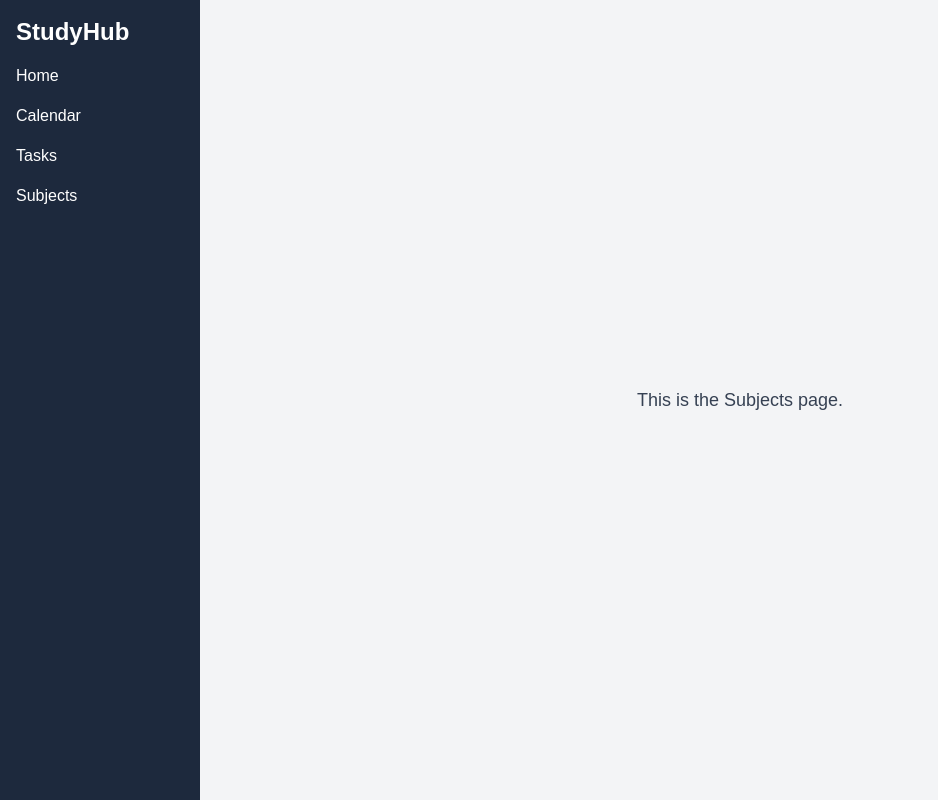
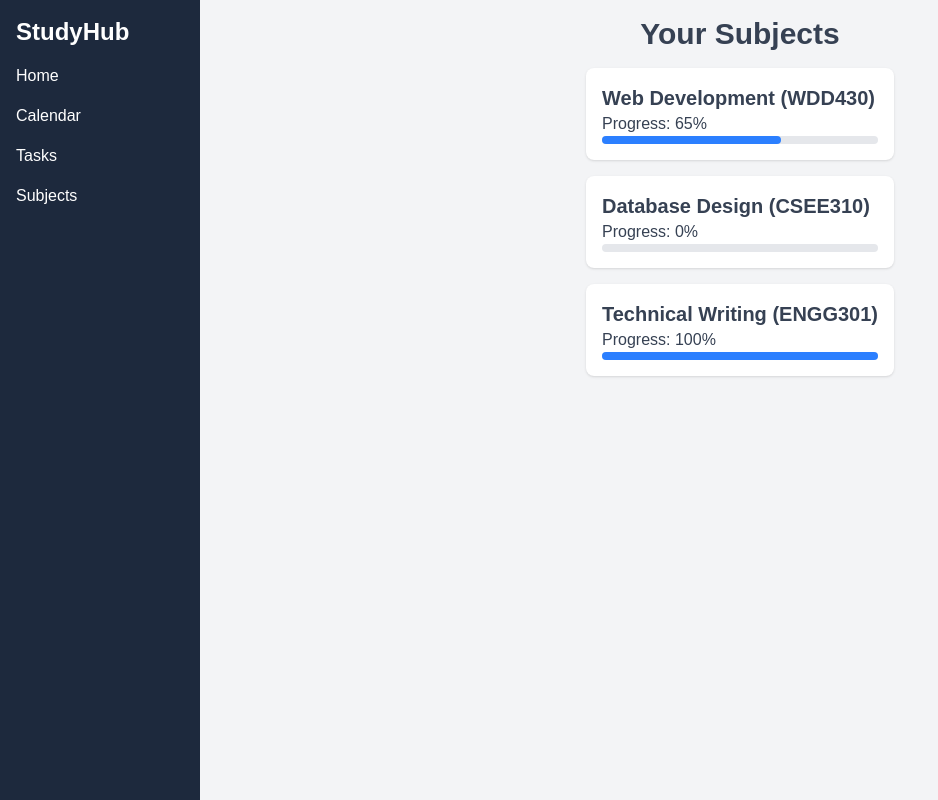
Before and after one commit to vamundse/wdd430-team11, a Next.js app: page /subjects in a window 1280 px wide. Shown: the whole page, without its empty margins (0-938 px from the left). Built offline with nearby package versions, Linux system fonts and the light colour scheme.

Commit message:
Made the subjectlist and subjectdetails components and the pages subjects and subject[id]

```diff
--- a/app/layout.tsx
+++ b/app/layout.tsx
@@ -1,7 +1,7 @@
 import type { Metadata } from "next";
 import { Geist, Geist_Mono } from "next/font/google";
 import "./globals.css";
-import Navigation from "../components/navigation";
+import Navigation from "../components/Navigation";
 
 const geistSans = Geist({
   variable: "--font-geist-sans",
--- /dev/null
+++ b/app/subjects/[id]/page.tsx
@@ -0,0 +1,18 @@
+import SubjectDetails from "../../../components/SubjectDetails";
+import { testSubjects } from "../../../lib/testDb";
+
+
+export default async function SubjectDetailsPage( { params }: { params: Promise<{id: string}>}) {
+    const { id } = await params;
+    const subject = testSubjects.find(sub => sub.code === id);
+
+    if (!subject) {
+        return <div>Subject not found</div>;
+    }
+
+    return (
+        <div className="flex flex-col items-center pt-4 min-h-screen w-full bg-gray-100">
+            <SubjectDetails {...subject} />
+        </div>
+    )
+}
--- a/app/subjects/page.tsx
+++ b/app/subjects/page.tsx
@@ -1,7 +1,13 @@
+import SubjectList from "../../components/SubjectList";
+import { testSubjects } from "../../lib/testDb";
+
 export default function Subjects() {
     return (
-        <div className="flex flex-col items-center justify-center min-h-screen w-full bg-gray-100">
-            <p className="text-lg text-gray-700">This is the Subjects page.</p>
+        <div className="flex flex-col items-center pt-4 min-h-screen w-full bg-gray-100">
+            <h1 className="text-3xl font-semibold text-gray-700">Your Subjects</h1>
+            <div className="mt-4 text-gray-700">
+                <SubjectList subjects={testSubjects} />
+            </div>
         </div>
     )
 }
--- /dev/null
+++ b/components/SubjectDetails.tsx
@@ -0,0 +1,36 @@
+export interface SubjectDetailsProps {
+    name: string;
+    code: string;
+    instructor?: string;
+    status?: string;
+    progress?: number;
+    tasks?: string[];
+}
+
+export default function SubjectDetails({name, code, instructor, status, progress, tasks}: SubjectDetailsProps) {
+    return (
+        <div className="text-gray-800">
+            <h1 className="text-2xl font-bold">{name} ({code})</h1>
+            {instructor && <p className="mt-2">Instructor: {instructor}</p>}
+            {status && <p className="mt-2">Status: {status}</p>}
+            <div className="mt-2">
+                <span>Progress: {progress}%</span>
+                <div className="mt-1">
+                    <div className="h-2 bg-gray-200 rounded-full">
+                        <div
+                            className="h-2 bg-blue-500 rounded-full"
+                            style={{ width: `${progress}%` }}
+                        ></div>
+                    </div>
+                </div>
+            </div>
+            <h2 className="text-xl font-semibold mt-4">Tasks</h2>
+            <ul className="mt-2">
+                {tasks?.map((task, index) => (
+                    <li className="flex items-center gap-2 p-2 rounded-md hover:underline hover:bg-blue-100 hover:cursor-pointer" key={index}>
+                        <span className="w-2 h-2 bg-blue-500 rounded-full"></span>{task}</li>
+                ))}
+            </ul>
+        </div>
+    );
+}
--- /dev/null
+++ b/components/SubjectList.tsx
@@ -0,0 +1,36 @@
+import Link from "next/link";
+import type { SubjectDetailsProps } from "./SubjectDetails";
+
+interface SubjectListProps {
+    subjects: SubjectDetailsProps[]
+}
+
+export default function SubjectList({ subjects}: SubjectListProps) {
+    return (
+        <div className="space-y-4">
+            {subjects.map(({ name, code, progress }) => (
+                <Link href={`/subjects/${code}`} key={code}>
+                <div className="p-4 mb-4 bg-white rounded-lg shadow hover:bg-blue-100 hover:cursor-pointer" key={code}>
+                    <h2 className="text-xl font-semibold">{name} ({code})</h2>
+                    {progress !== undefined && (
+                        <div>
+                            <div className="flex justify-between">
+                            <span>Progress: {progress}%</span>
+                            </div>
+                            <div>
+                                <div className="h-2 bg-gray-200 rounded-full">
+                                    <div
+                                        className="h-2 bg-blue-500 rounded-full"
+                                        style={{ width: `${progress}%` }}
+                                    ></div>
+                                </div>
+                            </div>
+                        </div>
+                    )}
+                </div>
+                </Link>
+            ))}
+        </div>
+
+    );
+}
--- /dev/null
+++ b/lib/testDb.ts
@@ -0,0 +1,31 @@
+import type { SubjectDetailsProps } from "../components/SubjectDetails";
+
+export const testSubjects: SubjectDetailsProps[] = [
+	{
+		name: "Web Development",
+		code: "WDD430",
+		instructor: "Dr. Morgan",
+		status: "In progress",
+		progress: 65,
+		tasks: [
+			"Complete responsive layout",
+			"Review API routing",
+			"Submit project milestone",
+		],
+	},
+	{
+		name: "Database Design",
+		code: "CSEE310",
+		instructor: "Prof. Reyes",
+		status: "Not started",
+		progress: 0,
+		tasks: ["Read normalization chapter", "Design the schema"],
+	},
+	{
+		name: "Technical Writing",
+		code: "ENGG301",
+		status: "Completed",
+		progress: 100,
+		tasks: ["Revise final draft"],
+	},
+];
--- a/package.json
+++ b/package.json
@@ -24,7 +24,7 @@
     "eslint-config-next": "16.3.4",
     "eslint-config-prettier": "^10.1.8",
     "install": "^0.13.0",
-    "mongoose": "^9.10.0",
+    "mongoose": "^9.10.1",
     "npm": "^12.0.2",
     "prettier": "^3.9.6",
     "tailwindcss": "^4",
```
Also changed, not shown: 1 other file (tests, documents, lock files or other folders).
